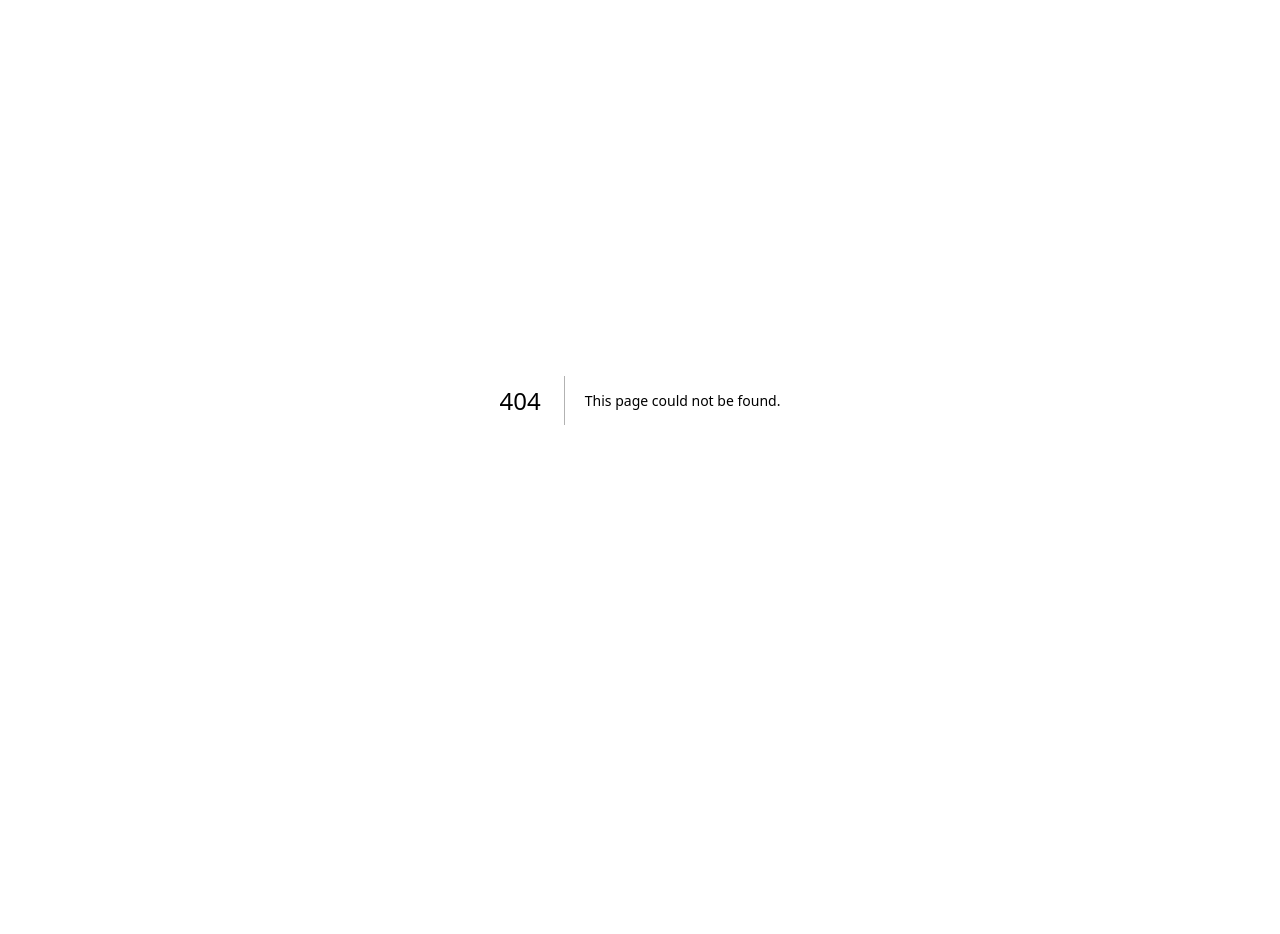
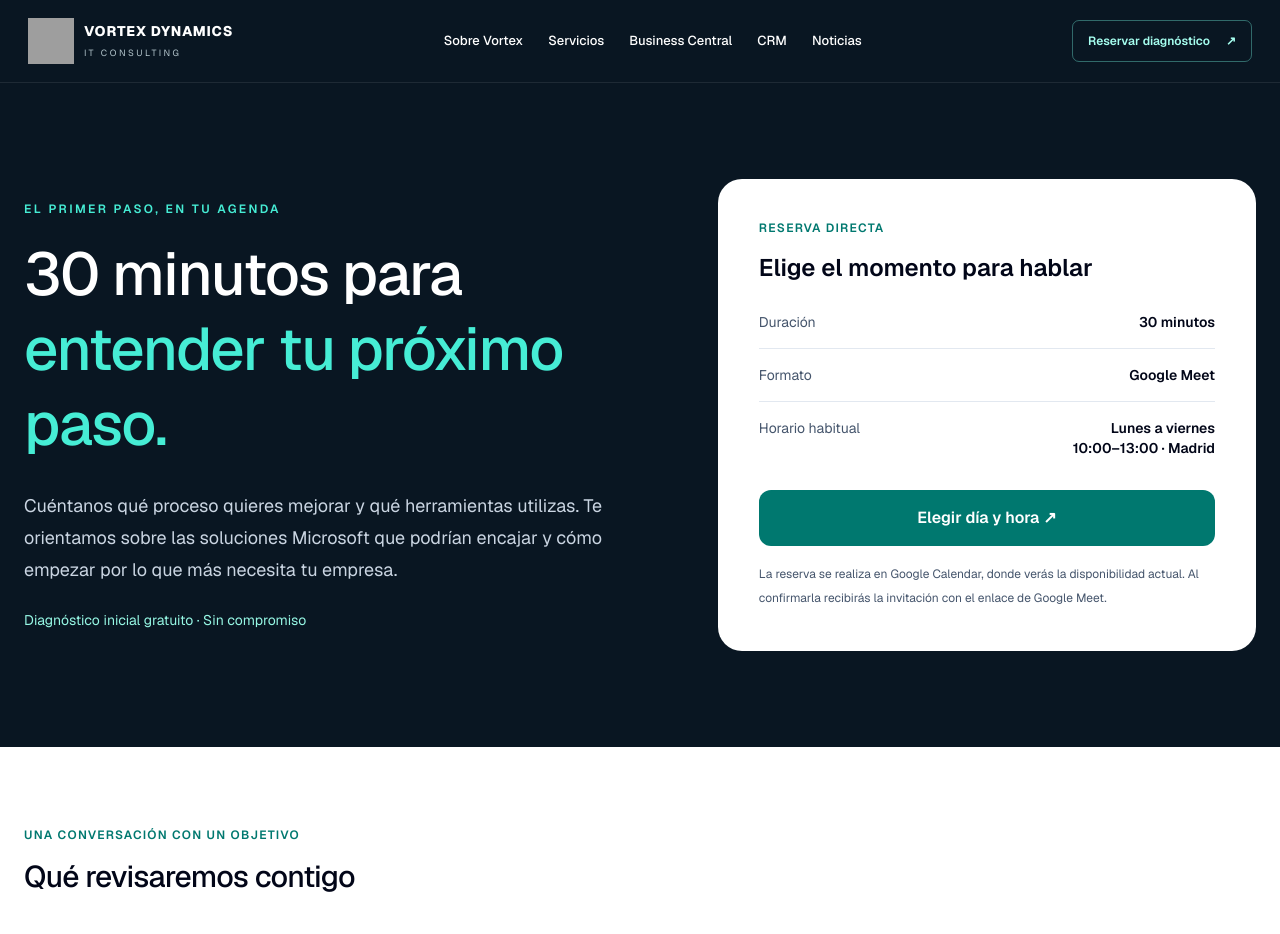
Before and after one commit to omarzalazarv-source/vortex-web, a Next.js app: page /reservar in a window 1280 px wide. Before the commit this address had no page. Shown: the top 934 px of the page. Before the commit the page ends 800 px from the top, so only its background shows below. Built offline with nearby package versions, Linux system fonts and the light colour scheme; grey boxes are pictures that could not be loaded.

Commit message:
Add free diagnostic booking page connected to Google Calendar

```diff
--- a/app/components/ContactForm.tsx
+++ b/app/components/ContactForm.tsx
@@ -1,5 +1,6 @@
 "use client";
 
+import Link from "next/link";
 import { useRef, useState, type FormEvent } from "react";
 import { trackContactEvent } from "./analytics-events";
 
@@ -48,6 +49,8 @@ export default function ContactForm({ interest = "", source = "/" }: { interest?
       <input type="hidden" name="source_page" value={source} readOnly />
       {["utm_source", "utm_medium", "utm_campaign", "referrer_domain"].map((name) => <input key={name} type="hidden" name={name} defaultValue="" />)}
       <div className="grid gap-4">
+        <div className="mb-2 rounded-2xl border border-teal-200 bg-teal-50 p-5"><p className="font-semibold">¿Prefieres elegir día y hora?</p><p className="mt-2 text-sm leading-6 text-slate-600">Reserva directamente una videollamada gratuita de 30 minutos.</p><Link href="/reservar" className="mt-3 inline-block font-semibold text-teal-800 underline underline-offset-4">Ver horarios y reservar ↗</Link></div>
+        <p className="text-sm font-semibold text-slate-600">O cuéntanos tu proyecto y te contactaremos</p>
         <label className="text-sm font-medium">Nombre y empresa<input autoComplete="organization" type="text" name="name" required className={`mt-2 ${fieldClass}`} /></label>
         <label className="text-sm font-medium">Email profesional<input autoComplete="email" type="email" name="email" required className={`mt-2 ${fieldClass}`} /></label>
         <label className="text-sm font-medium">Teléfono (opcional)<input autoComplete="tel" type="tel" name="phone" className={`mt-2 ${fieldClass}`} /></label>
--- a/app/components/SiteChrome.tsx
+++ b/app/components/SiteChrome.tsx
@@ -9,8 +9,8 @@ export function SiteHeader({ contactHref = "/#contacto" }: { contactHref?: strin
     <div className={styles.bar}>
       <Link href="/" className={styles.brand} aria-label="Vortex Dynamics, inicio"><Image src="/icon.png" alt="" width={48} height={48} /><span>VORTEX DYNAMICS<small>IT CONSULTING</small></span></Link>
       <nav className={styles.desktop} aria-label="Navegación principal">{links.map(([label,href])=><Link href={href} key={href}>{label}</Link>)}</nav>
-      <a className={styles.cta} href={contactHref}>Hablemos de tu proyecto <span aria-hidden="true">↗</span></a>
-      <details className={styles.mobile}><summary>Menú</summary><nav aria-label="Navegación móvil">{links.map(([label,href])=><Link href={href} key={href}>{label}</Link>)}<a href={contactHref}>Contacto</a></nav></details>
+      <Link className={styles.cta} href="/reservar">Reservar diagnóstico <span aria-hidden="true">↗</span></Link>
+      <details className={styles.mobile}><summary>Menú</summary><nav aria-label="Navegación móvil">{links.map(([label,href])=><Link href={href} key={href}>{label}</Link>)}<Link href="/reservar">Reservar diagnóstico</Link><a href={contactHref}>Contacto</a></nav></details>
     </div>
   </header>;
 }
@@ -18,6 +18,6 @@ export function SiteFooter() {
   return <footer className={styles.footer}><div className={styles.footerGrid}>
     <div><Link href="/" className={styles.brand}><Image src="/icon.png" alt="" width={48} height={48} /><span>VORTEX DYNAMICS<small>IT CONSULTING</small></span></Link><p>Conectamos tecnología, procesos y personas para que tu negocio avance.</p></div>
     <nav aria-label="Servicios y soluciones"><strong>Explora Vortex</strong>{links.map(([label,href])=><Link href={href} key={href}>{label}</Link>)}</nav>
-    <div className={styles.contact}><strong>Empecemos a conectar</strong><a href="mailto:direccion-proyectos@vortexdynamics.es">direccion-proyectos@vortexdynamics.es</a><a href="tel:+34951547626">951 547 626</a><a href="https://wa.me/34951547626">Hablar por WhatsApp ↗</a></div>
+    <div className={styles.contact}><strong>Empecemos a conectar</strong><Link href="/reservar">Reservar diagnóstico gratuito ↗</Link><a href="mailto:direccion-proyectos@vortexdynamics.es">direccion-proyectos@vortexdynamics.es</a><a href="tel:+34951547626">951 547 626</a><a href="https://wa.me/34951547626">Hablar por WhatsApp ↗</a></div>
     </div><div className={styles.bottom}>© 2026 Vortex Dynamics IT Consulting <span>Microsoft · ERP · CRM · Cloud · IA</span></div></footer>;
 }
--- a/app/components/WebAnalytics.tsx
+++ b/app/components/WebAnalytics.tsx
@@ -19,8 +19,9 @@ export default function WebAnalytics() {
       const anchor = event.target.closest("a");
       if (!anchor) return;
       const href = anchor.getAttribute("href") || "";
-      let channel: "whatsapp" | "phone" | "email" | undefined;
-      if (href.startsWith("https://wa.me/")) channel = "whatsapp";
+      let channel: "whatsapp" | "phone" | "email" | "booking" | undefined;
+      if (href === "https://calendar.app.google/3Eoja5Ur5Paewsb8A") channel = "booking";
+      else if (href.startsWith("https://wa.me/")) channel = "whatsapp";
       else if (href.startsWith("tel:")) channel = "phone";
       else if (href.startsWith("mailto:")) channel = "email";
       if (channel) trackContactEvent("contact_click", channel);
--- a/app/components/analytics-events.ts
+++ b/app/components/analytics-events.ts
@@ -3,7 +3,7 @@
 import { track } from "@vercel/analytics";
 
 // Only fixed event names, channel and path: never send form contents or contact details.
-export function trackContactEvent(name: "contact_click" | "form_submit_attempt" | "generate_lead", channel: "whatsapp" | "phone" | "email" | "form") {
+export function trackContactEvent(name: "contact_click" | "form_submit_attempt" | "generate_lead", channel: "whatsapp" | "phone" | "email" | "form" | "booking") {
   try {
     track(name, { channel, page: window.location.pathname });
   } catch {
--- a/app/page.tsx
+++ b/app/page.tsx
@@ -47,7 +47,7 @@ export default function Home() {
             <p className={styles.eyebrow}><span /> CONECTAMOS EL ECOSISTEMA MICROSOFT</p>
             <h1>Toda tu empresa<br />conectada.<br /><em>Todo tu potencial<br />en marcha.</em></h1>
             <p className={styles.intro}>Unimos tus procesos, tus equipos y tus datos con soluciones Microsoft. De la gestión diaria a tu próximo paso.</p>
-            <div className={styles.actions}><a className={styles.primary} href="#contacto">Hablemos de tu proyecto <span aria-hidden="true">↗</span></a><Link className={styles.textLink} href="/servicios">Explorar soluciones <span aria-hidden="true">→</span></Link></div>
+            <div className={styles.actions}><a className={styles.primary} href="/reservar">Reservar diagnóstico gratuito <span aria-hidden="true">↗</span></a><Link className={styles.textLink} href="/servicios">Explorar soluciones <span aria-hidden="true">→</span></Link></div>
             <p className={styles.heroNote}>Diagnóstico gratuito de 30 minutos <span>·</span> Sin compromiso</p>
           </div>
           <div className={styles.mapWrap}>
--- /dev/null
+++ b/app/reservar/page.tsx
@@ -0,0 +1,36 @@
+import type { Metadata } from "next";
+import Link from "next/link";
+import { SiteHeader, SiteFooter } from "../components/SiteChrome";
+
+const title = "Reserva tu diagnóstico gratuito | Vortex Dynamics";
+const description = "Reserva una videollamada gratuita de 30 minutos para revisar tus procesos y valorar soluciones Microsoft con Vortex Dynamics.";
+export const metadata: Metadata = {
+  title, description,
+  alternates: { canonical: "https://www.vortexdynamics.es/reservar" },
+  openGraph: { title, description, url: "https://www.vortexdynamics.es/reservar", type: "website", locale: "es_ES" },
+};
+
+export default function ReservarPage() {
+  return <div className="min-h-screen bg-white text-slate-950">
+    <SiteHeader />
+    <main id="contenido">
+      <section className="bg-[#091622] px-6 py-16 text-white md:py-24">
+        <div className="mx-auto grid max-w-7xl items-center gap-12 lg:grid-cols-[1.2fr_1fr]">
+          <div><p className="text-xs font-semibold uppercase tracking-[.2em] text-teal-300">El primer paso, en tu agenda</p><h1 className="mt-5 text-4xl font-medium leading-tight tracking-tight md:text-6xl">30 minutos para<br /><span className="text-teal-300">entender tu próximo paso.</span></h1><p className="mt-7 max-w-2xl text-lg leading-8 text-slate-300">Cuéntanos qué proceso quieres mejorar y qué herramientas utilizas. Te orientamos sobre las soluciones Microsoft que podrían encajar y cómo empezar por lo que más necesita tu empresa.</p><p className="mt-6 text-sm text-teal-200">Diagnóstico inicial gratuito · Sin compromiso</p></div>
+          <aside aria-labelledby="reserva-titulo" className="rounded-3xl border border-white/15 bg-white p-8 text-slate-950 md:p-10">
+            <p className="text-xs font-semibold uppercase tracking-widest text-teal-700">Reserva directa</p><h2 id="reserva-titulo" className="mt-4 text-2xl font-semibold">Elige el momento para hablar</h2>
+            <dl className="mt-7 space-y-4 text-sm"><div className="flex justify-between gap-4 border-b border-slate-200 pb-4"><dt className="text-slate-600">Duración</dt><dd className="font-semibold">30 minutos</dd></div><div className="flex justify-between gap-4 border-b border-slate-200 pb-4"><dt className="text-slate-600">Formato</dt><dd className="font-semibold">Google Meet</dd></div><div className="flex justify-between gap-4"><dt className="text-slate-600">Horario habitual</dt><dd className="text-right font-semibold">Lunes a viernes<br />10:00–13:00 · Madrid</dd></div></dl>
+            <a href="https://calendar.app.google/3Eoja5Ur5Paewsb8A" target="_blank" rel="noopener noreferrer" className="mt-8 flex justify-center rounded-xl bg-teal-700 px-5 py-4 text-center font-semibold text-white transition hover:bg-teal-800 focus-visible:outline-2 focus-visible:outline-offset-4 focus-visible:outline-teal-600">Elegir día y hora ↗<span className="sr-only"> (se abre en otra pestaña)</span></a>
+            <p className="mt-4 text-xs leading-6 text-slate-600">La reserva se realiza en Google Calendar, donde verás la disponibilidad actual. Al confirmarla recibirás la invitación con el enlace de Google Meet.</p>
+          </aside>
+        </div>
+      </section>
+      <section className="mx-auto max-w-7xl px-6 py-16 md:py-20"><p className="text-xs font-semibold uppercase tracking-widest text-teal-700">Una conversación con un objetivo</p><h2 className="mt-4 text-3xl font-medium tracking-tight">Qué revisaremos contigo</h2><ol className="mt-10 grid gap-6 md:grid-cols-3">{[
+        ["Tu punto de partida", "Qué herramientas utilizas, cómo trabaja tu equipo y dónde aparecen tareas repetidas o información desconectada."],
+        ["La prioridad del negocio", "Qué proceso conviene abordar primero: gestión ERP, ventas y CRM, automatización, datos o colaboración."],
+        ["Los siguientes pasos", "Qué soluciones podrían encajar y qué información necesitamos para definir después un alcance y una propuesta."],
+      ].map(([label,text],i)=><li key={label} className="rounded-2xl border border-slate-200 p-7"><span className="text-sm font-semibold text-teal-700">0{i+1}</span><h3 className="mt-4 text-xl font-semibold">{label}</h3><p className="mt-4 leading-8 text-slate-600">{text}</p></li>)}</ol><p className="mt-8 max-w-3xl text-sm leading-7 text-slate-600">Esta llamada es una primera orientación. El análisis detallado, la configuración de herramientas y la ejecución de cambios se concretan en una fase posterior según el alcance acordado.</p></section>
+      <section className="bg-teal-50 px-6 py-12"><div className="mx-auto flex max-w-7xl flex-wrap items-center justify-between gap-6"><div><h2 className="text-2xl font-semibold">¿Prefieres contárnoslo por escrito?</h2><p className="mt-3 leading-7 text-slate-600">Déjanos tu consulta y coordinaremos contigo el siguiente paso.</p></div><Link href="/#contacto" className="rounded-xl border border-teal-700 px-6 py-3 font-semibold text-teal-800 hover:bg-teal-100">Enviar una consulta →</Link></div></section>
+    </main><SiteFooter />
+  </div>;
+}
--- a/app/sitemap.ts
+++ b/app/sitemap.ts
@@ -1,4 +1,4 @@
 import type { MetadataRoute } from "next";
 export default function sitemap(): MetadataRoute.Sitemap {
-  return ["", "/sobre-vortex", "/servicios", "/business-central", "/crm", "/noticias", "/microsoft-365", "/power-platform", "/power-bi-fabric", "/copilot-inteligencia-artificial", "/azure-seguridad"].map((path) => ({ url: `https://www.vortexdynamics.es${path}` }));
+  return ["", "/reservar", "/sobre-vortex", "/servicios", "/business-central", "/crm", "/noticias", "/microsoft-365", "/power-platform", "/power-bi-fabric", "/copilot-inteligencia-artificial", "/azure-seguridad"].map((path) => ({ url: `https://www.vortexdynamics.es${path}` }));
 }
```
